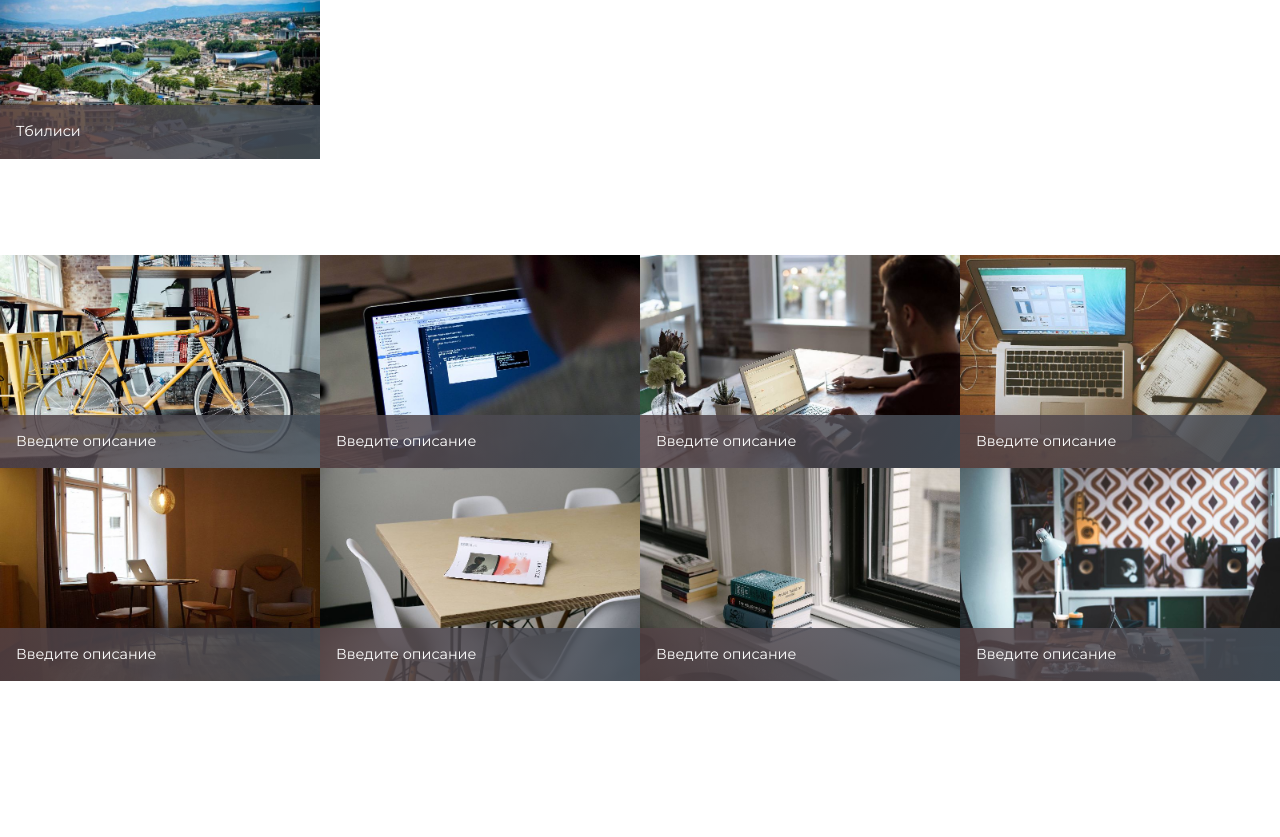
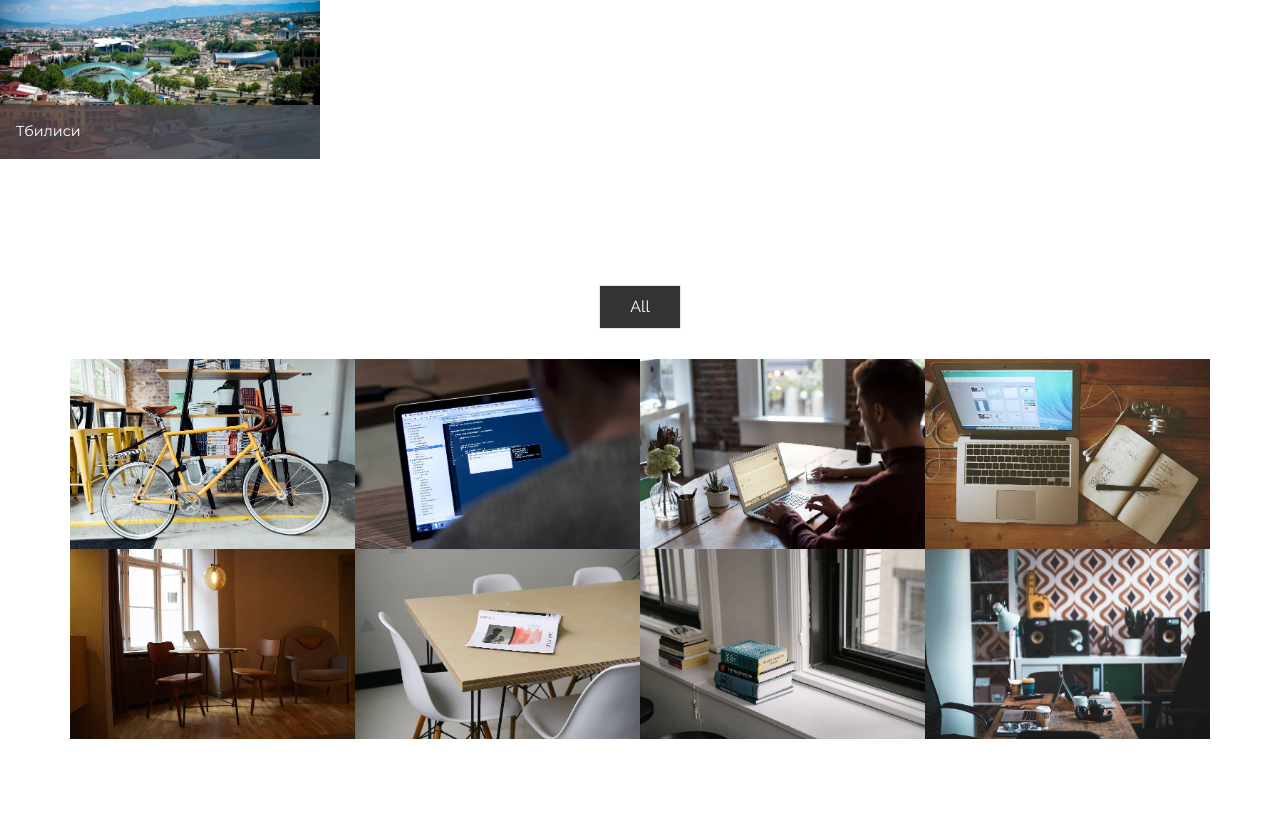
Before and after one commit to simakov/simakov.github.io, a plain HTML site: page index.html in a window 1280 px wide. Shown: the part 1523-2360 px from the top of the page. Drawn offline with Linux system fonts and the light colour scheme; files whose address does not match are found by name; a web font is replaced by a local one.

Commit message:
create github pages

```diff
--- a/index.html
+++ b/index.html
@@ -83,7 +83,7 @@
 
 </section>
 
-<section class="engine"><a href="https://mobiriz.store/">лендинг конструктор</a></section><section class="mbr-section mbr-section-hero mbr-section-full extHeader3" id="extHeader3-2" data-rv-view="2" style="background-image: url(assets/images/mountains84-vrmf3h-2000x1125.jpg);">
+<section class="engine"><a href="https://mobiriz.store/">лендинг пейдж конструктор</a></section><section class="mbr-section mbr-section-hero mbr-section-full extHeader3" id="extHeader3-2" data-rv-view="2" style="background-image: url(assets/images/mountains84-vrmf3h-2000x1125.jpg);">
 
     <div class="mbr-overlay" style="opacity: 0.3; background-color: rgb(0, 0, 0);">
 
@@ -294,7 +294,7 @@
                         </div><div class="carousel-item">
                             <img src="assets/images/-2000x1331.jpg" alt="сигнаги">
                         </div><div class="carousel-item">
-                            <img src="assets/images/-2000x133112.jpg" alt="Бодбе">
+                            <img src="assets/images/-2000x133114.jpg" alt="Бодбе">
                         </div><div class="carousel-item">
                             <img src="assets/images/14467062016-653d851c88-b-1024x683.jpg" alt="Цинандали">
                         </div><div class="carousel-item">
@@ -304,7 +304,7 @@
                         </div><div class="carousel-item">
                             <img src="assets/images/batumi-2000x1310.jpg" alt="Батуми">
                         </div><div class="carousel-item">
-                            <img src="assets/images/-2000x133113.jpg" alt="вардзия">
+                            <img src="assets/images/-2000x133115.jpg" alt="вардзия">
                         </div><div class="carousel-item">
                             <img src="assets/images/gremi-2000x1255.jpg" alt="греми">
                         </div><div class="carousel-item active">
@@ -336,94 +336,98 @@
     </div>
 </section>
 
-<section class="mbr-gallery mbr-section mbr-section-nopadding mbr-slider-carousel" data-filter="false" id="gallery2-t" data-rv-view="736" style="padding-top: 6rem; padding-bottom: 6rem;">
+<section class="mbr-gallery mbr-section mbr-section-nopadding mbr-slider-carousel" data-filter="true" id="gallery2-w" data-rv-view="916" style="padding-top: 6rem; padding-bottom: 6rem;">
     <!-- Filter -->
-
+    <div class="mbr-gallery-filter container gallery-filter-active">
+        <ul>
+            <li class="mbr-gallery-filter-all active">All</li>
+        </ul>
+    </div>
 
     <!-- Gallery -->
-    <div class="mbr-gallery-row">
+    <div class="mbr-gallery-row container">
         <div class=" mbr-gallery-layout-default">
             <div>
                 <div>
                     <div class="mbr-gallery-item mbr-gallery-item__mobirise3 mbr-gallery-item--p0" data-video-url="false" data-tags="Awesome">
-                        <div href="#lb-gallery2-t" data-slide-to="0" data-toggle="modal">
+                        <div href="#lb-gallery2-w" data-slide-to="0" data-toggle="modal">
 
 
 
                             <img src="assets/images/bike-small.jpg" alt="">
 
                             <span class="icon-focus"></span>
-                            <span class="mbr-gallery-title">Введите описание</span>
+
                         </div>
                     </div><div class="mbr-gallery-item mbr-gallery-item__mobirise3 mbr-gallery-item--p0" data-video-url="false" data-tags="Responsive">
-                        <div href="#lb-gallery2-t" data-slide-to="1" data-toggle="modal">
+                        <div href="#lb-gallery2-w" data-slide-to="1" data-toggle="modal">
 
 
 
                             <img src="assets/images/code-man-small.jpg" alt="">
 
                             <span class="icon-focus"></span>
-                            <span class="mbr-gallery-title">Введите описание</span>
+
                         </div>
                     </div><div class="mbr-gallery-item mbr-gallery-item__mobirise3 mbr-gallery-item--p0" data-video-url="false" data-tags="Creative">
-                        <div href="#lb-gallery2-t" data-slide-to="2" data-toggle="modal">
+                        <div href="#lb-gallery2-w" data-slide-to="2" data-toggle="modal">
 
 
 
                             <img src="assets/images/coworkers-small.jpg" alt="">
 
                             <span class="icon-focus"></span>
-                            <span class="mbr-gallery-title">Введите описание</span>
+
                         </div>
                     </div><div class="mbr-gallery-item mbr-gallery-item__mobirise3 mbr-gallery-item--p0" data-video-url="false" data-tags="Animated">
-                        <div href="#lb-gallery2-t" data-slide-to="3" data-toggle="modal">
+                        <div href="#lb-gallery2-w" data-slide-to="3" data-toggle="modal">
 
 
 
                             <img src="assets/images/desktop-small.jpg" alt="">
 
                             <span class="icon-focus"></span>
-                            <span class="mbr-gallery-title">Введите описание</span>
+
                         </div>
                     </div><div class="mbr-gallery-item mbr-gallery-item__mobirise3 mbr-gallery-item--p0" data-video-url="false" data-tags="Awesome">
-                        <div href="#lb-gallery2-t" data-slide-to="4" data-toggle="modal">
+                        <div href="#lb-gallery2-w" data-slide-to="4" data-toggle="modal">
 
 
 
                             <img src="assets/images/room-laptop-small.jpg" alt="">
 
                             <span class="icon-focus"></span>
-                            <span class="mbr-gallery-title">Введите описание</span>
+
                         </div>
                     </div><div class="mbr-gallery-item mbr-gallery-item__mobirise3 mbr-gallery-item--p0" data-video-url="false" data-tags="Beautiful">
-                        <div href="#lb-gallery2-t" data-slide-to="5" data-toggle="modal">
+                        <div href="#lb-gallery2-w" data-slide-to="5" data-toggle="modal">
 
 
 
                             <img src="assets/images/table-small.jpg" alt="">
 
                             <span class="icon-focus"></span>
-                            <span class="mbr-gallery-title">Введите описание</span>
+
                         </div>
                     </div><div class="mbr-gallery-item mbr-gallery-item__mobirise3 mbr-gallery-item--p0" data-video-url="false" data-tags="Responsive">
-                        <div href="#lb-gallery2-t" data-slide-to="6" data-toggle="modal">
+                        <div href="#lb-gallery2-w" data-slide-to="6" data-toggle="modal">
 
 
 
                             <img src="assets/images/windows-books-small.jpg" alt="">
 
                             <span class="icon-focus"></span>
-                            <span class="mbr-gallery-title">Введите описание</span>
+
                         </div>
                     </div><div class="mbr-gallery-item mbr-gallery-item__mobirise3 mbr-gallery-item--p0" data-video-url="false" data-tags="Animated">
-                        <div href="#lb-gallery2-t" data-slide-to="7" data-toggle="modal">
+                        <div href="#lb-gallery2-w" data-slide-to="7" data-toggle="modal">
 
 
 
                             <img src="assets/images/working-area-small.jpg" alt="">
 
                             <span class="icon-focus"></span>
-                            <span class="mbr-gallery-title">Введите описание</span>
+
                         </div>
                     </div>
                 </div>
@@ -433,11 +437,13 @@
     </div>
 
     <!-- Lightbox -->
-    <div data-app-prevent-settings="" class="mbr-slider modal fade carousel slide" tabindex="-1" data-keyboard="true" data-interval="false" id="lb-gallery2-t">
+    <div data-app-prevent-settings="" class="mbr-slider modal fade carousel slide" tabindex="-1" data-keyboard="true" data-interval="false" id="lb-gallery2-w">
         <div class="modal-dialog">
             <div class="modal-content">
                 <div class="modal-body">
-
+                    <ol class="carousel-indicators">
+                        <li data-app-prevent-settings="" data-target="#lb-gallery2-w" class=" active" data-slide-to="0"></li><li data-app-prevent-settings="" data-target="#lb-gallery2-w" data-slide-to="1"></li><li data-app-prevent-settings="" data-target="#lb-gallery2-w" data-slide-to="2"></li><li data-app-prevent-settings="" data-target="#lb-gallery2-w" data-slide-to="3"></li><li data-app-prevent-settings="" data-target="#lb-gallery2-w" data-slide-to="4"></li><li data-app-prevent-settings="" data-target="#lb-gallery2-w" data-slide-to="5"></li><li data-app-prevent-settings="" data-target="#lb-gallery2-w" data-slide-to="6"></li><li data-app-prevent-settings="" data-target="#lb-gallery2-w" data-slide-to="7"></li>
+                    </ol>
                     <div class="carousel-inner">
                         <div class="carousel-item active">
                             <img src="assets/images/bike.jpg" alt="">
@@ -457,11 +463,11 @@
                             <img src="assets/images/working-area.jpg" alt="">
                         </div>
                     </div>
-                    <a class="left carousel-control" role="button" data-slide="prev" href="#lb-gallery2-t">
+                    <a class="left carousel-control" role="button" data-slide="prev" href="#lb-gallery2-w">
                         <span class="icon-prev" aria-hidden="true"></span>
                         <span class="sr-only">Previous</span>
                     </a>
-                    <a class="right carousel-control" role="button" data-slide="next" href="#lb-gallery2-t">
+                    <a class="right carousel-control" role="button" data-slide="next" href="#lb-gallery2-w">
                         <span class="icon-next" aria-hidden="true"></span>
                         <span class="sr-only">Next</span>
                     </a>
@@ -903,7 +909,7 @@
                                         <div hidden="" data-form-alert-success="true" class="alert alert-form alert-success text-xs-center">Сообщение успешно отправлено!</div>
                                     </div>
                                     <form action="https://mobiriz.store/extensions.php/" method="post" data-form-title="Задать вопрос">
-                                        <input type="hidden" value="1cjR7p6D0p+7Z/MtfbeZHXsBLRVglKL0yQDaEXKCxAiU5XnhRL8MDmrAxyOGuL68rClXRmO9mYL7A2YptH5AezpbdFGKIZtRvwXOPZGgHoOmfgOnxN5u/yazMP64odPU" data-form-email="true">
+                                        <input type="hidden" value="7lA2qUhXGAI0OsYdbRKv0f8fAExaXAj38RId5/rKVwaPnN611Xsyd3t2ez7a9uT1MIL32iMJjNT50BZATTq4nJr04lu4fHJpf2P0CTJ/cjlc/OZIykFiG+swS1K4tddA" data-form-email="true">
 
                                             <div class="col-xs-6">
                                                  <input type="text" class="form-control" name="name" required="" data-form-field="Name" placeholder="Ваше Имя*">
@@ -1035,7 +1041,7 @@
                 <div class="col-xs-12 col-lg-10 col-lg-offset-1" data-form-type="formoid">
                     <div data-form-alert="true"><div hidden="" data-form-alert-success="true">Сообщение отправлено!</div></div>
                     <form class="mbr-form" action="https://mobiriz.store/" method="post" data-form-title="Форма подписки">
-                        <input type="hidden" value="kH6vJAYOcpVTrFDHLJmrUhdBSj9df2wrs85ZVYsyAPxl60pd78aFa+7cdy2H58yhes+pzIF7xUej1rboCTyT3VyenTc98Gflj7SoB1Zjs6ieFSYs5re3AXvYZvDfWdb8" data-form-email="true">
+                        <input type="hidden" value="yfqs65cKs7n58wDP4sF6n8Ip+yvbUlpuyjTfIycWegWIa4vdplXl+giCxoKnAFwtqjWaiW9QTJtJ++gTFd70pDTlZdRcGV/o/u34QiUYNRDWR+OS/IGAoVaGfoHN4+JS" data-form-email="true">
                         <div class="mbr-subscribe mbr-subscribe-dark input-group">
                             <input type="email" class="form-control" name="email" required="" data-form-field="E-mail" placeholder="Введите Ваш E-mail" id="form2-q-email">
                             <span class="input-group-btn"><button type="submit" class="btn btn-primary">Подписаться</button></span>
```
Also changed, not shown: assets/images/-2000x133114.jpg (added), assets/images/-2000x133115.jpg (added), 1 other file.
